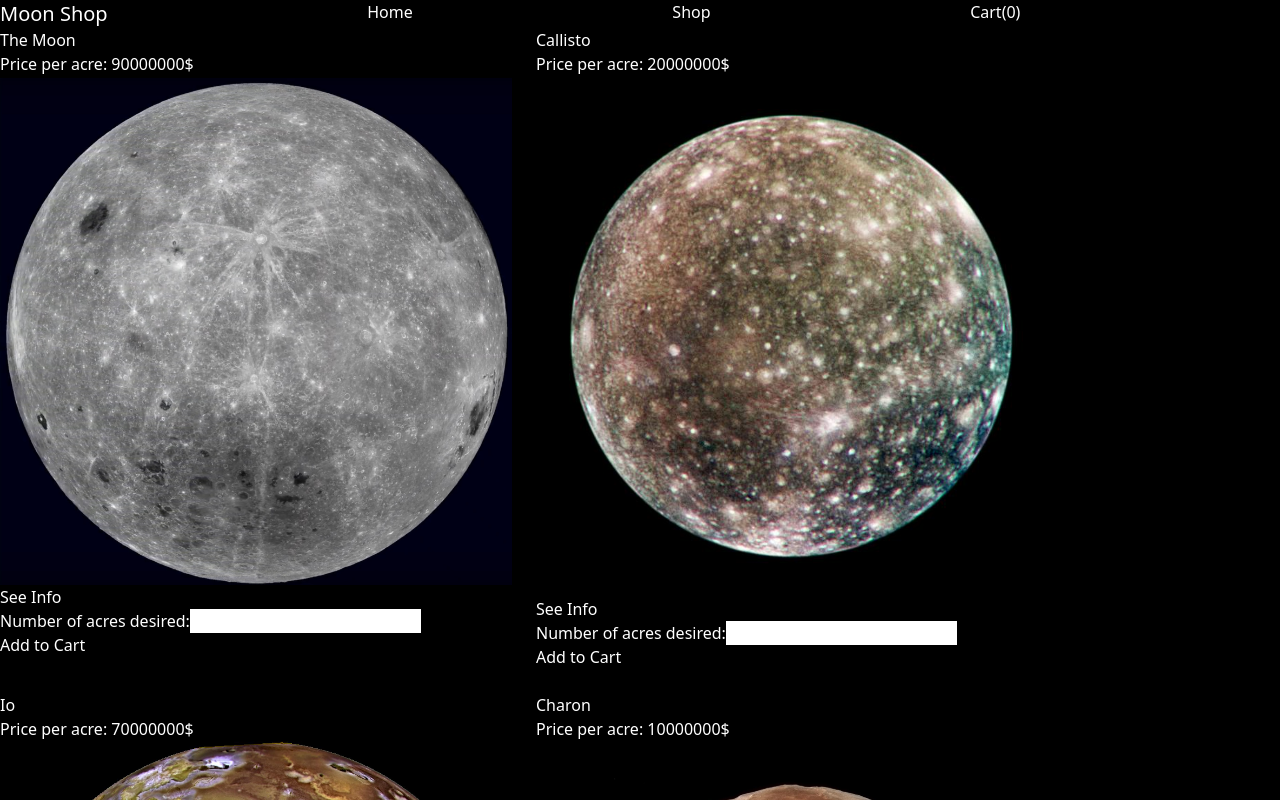
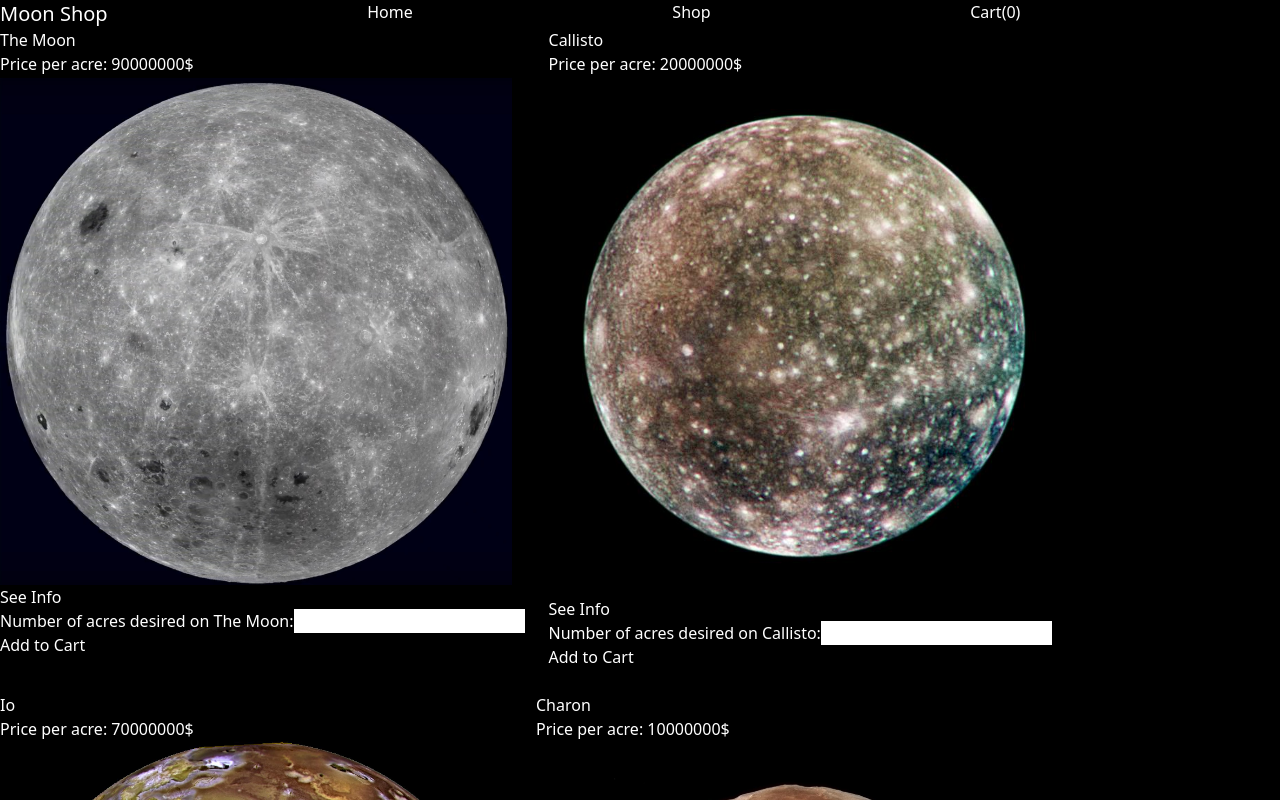
Before and after one commit to edouardblais/online-shop, a React (Create React App) app: page /Shop in a window 1280 px wide. Shown: the top 800 px of the page. Built offline with nearby package versions, Linux system fonts and the light colour scheme.

Commit message:
added test for Shop Component to check for input onChange call

```diff
--- a/src/components/Shop.js
+++ b/src/components/Shop.js
@@ -14,8 +14,8 @@ const Shop = ({addToCart, addAcres}) => {
                                 <img alt='' src={mooninfo.image} className="aspect-auto max-w-lg"></img>
                                 <Link to={mooninfo.name}>See Info</Link >
                                 <form method="post" action="">
-                                    <label>Number of acres desired:</label>
-                                    <input className='text-black' type='text' name={mooninfo.name} onChange={(e) => addAcres(e, mooninfo)}></input>
+                                    <label htmlFor={mooninfo.name}>Number of acres desired on {mooninfo.name}:</label>
+                                    <input className='text-black' type='text' id={mooninfo.name} name={mooninfo.name} onChange={(e) => addAcres(e, mooninfo)}></input>
                                 </form>
                                 <button type='button' onClick={() => addToCart(mooninfo)}>Add to Cart</button>
                             </div>
```
Also changed, not shown: 2 other files (tests, documents, lock files or other folders).
